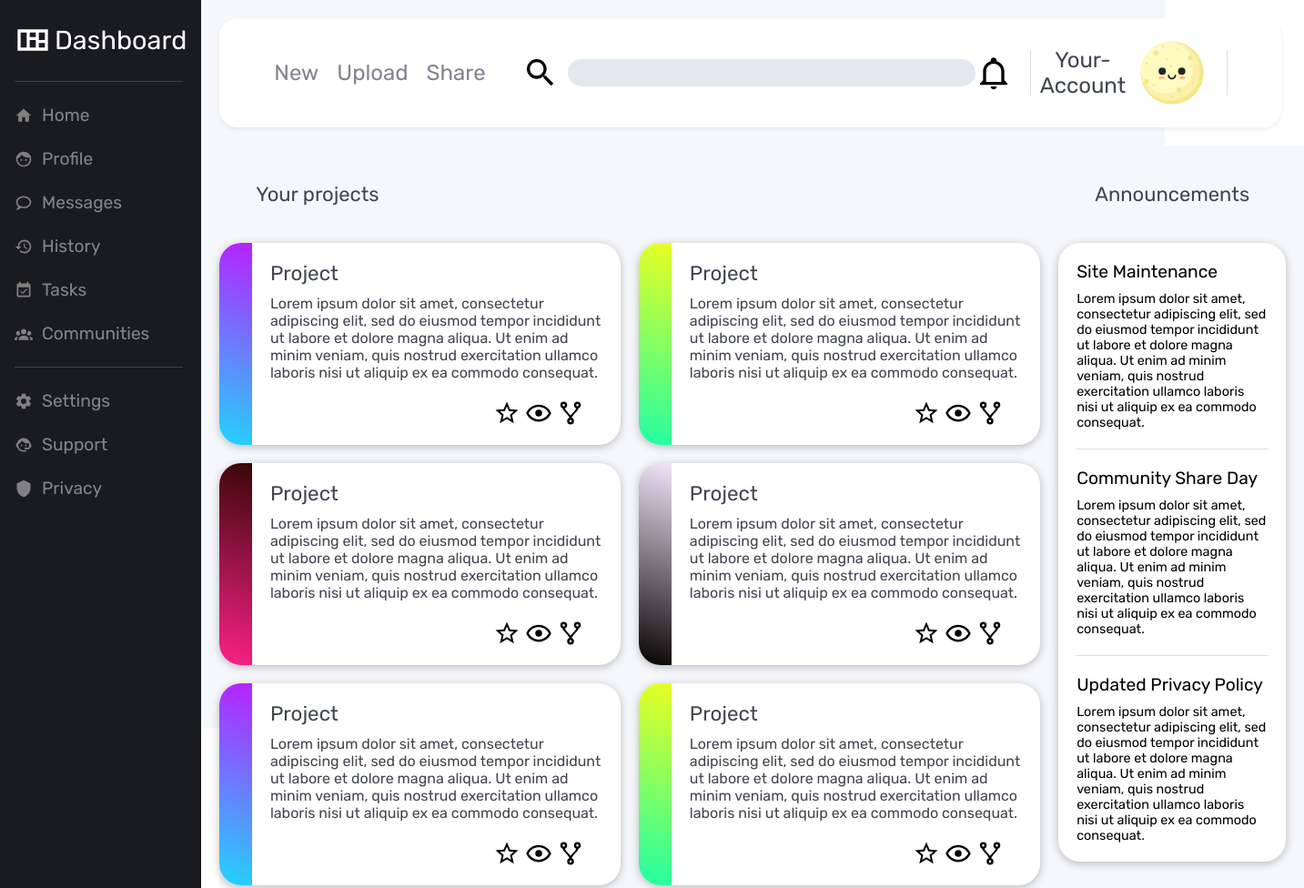
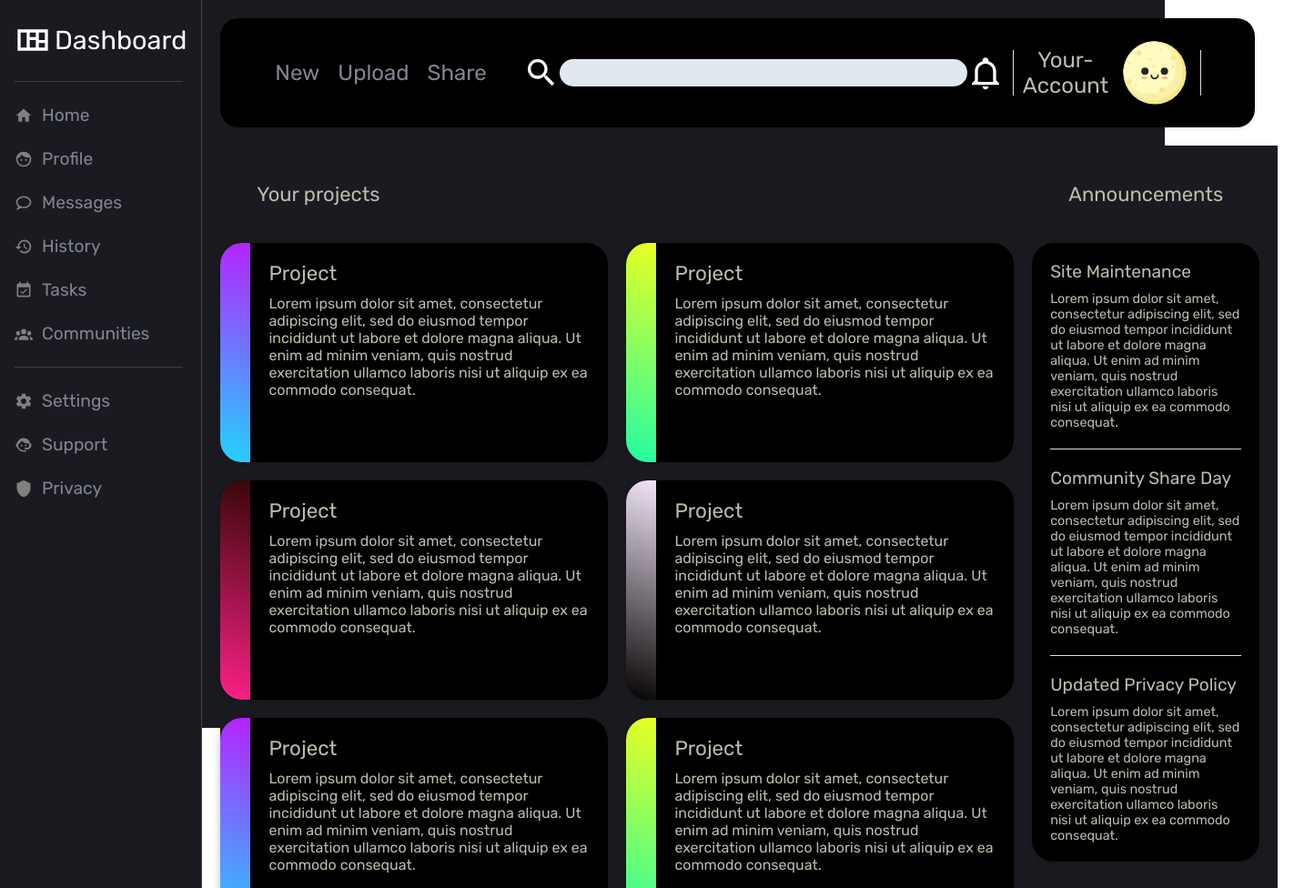
Before and after one commit to Aranosy/admin-dashboard, a plain HTML site: page index.html in a window 1280 px wide. Shown: the top 976 px of the page at 91% size, 1433 px wide, since content can reach past the window. Drawn offline with Linux system fonts and the light colour scheme.

Commit message:
Dark-mode rules

```diff
--- a/index.html
+++ b/index.html
@@ -7,7 +7,7 @@
     <title>Responsive Holy Grail</title>
     <link rel="stylesheet" href="styles.css">
   </head>
-  <body>
+  <body class="dark-mode">
     <div class="container">
         <div class="sidebar">
             <div class="logo">
--- a/styles.css
+++ b/styles.css
@@ -9,12 +9,23 @@ html {
 :root {
     --content-color: #f6f7fb;
     --side-bar: #1a1a21;
-    --content-font-color: rgb(65, 69, 81);
+    --content-font-color: #414551;
     --sidebar-font-color: #828490;
     --card-color: white;
     --divider-color: #40404a;
     --dashboard-color: white;
     --vertical-divider: #dbdde7;
+}
+
+.dark-mode {
+    --content-color: #1a1a21;
+    --side-bar: #1a1a21;
+    --content-font-color: #bebaae;
+    --sidebar-font-color: #828490;
+    --divider-color: #40404a;
+    --dashboard-color: rgb(0, 0, 0);
+    --vertical-divider: #dbdde7;
+
 }
 
 .container {
@@ -55,6 +66,7 @@ a {
     padding-top: 1.5rem;
     align-items: self-start;
     gap: 25px;
+    border-right: 0.5px solid var(--divider-color);
 }
 
 .logo {
@@ -117,7 +129,6 @@ a {
 
 .dashboard img {
     width: 40px;
-    padding-right: 10px;
 }
 
 .bar {
@@ -135,6 +146,11 @@ a {
     height: 30px;
     background-color: #e2e8f0;
     border-radius: 30px;
+}
+
+
+.dark-mode .bell, .dark-mode .search img {
+    filter: invert(100%);
 }
 
 .user {
@@ -218,13 +234,13 @@ a {
 
 .projects {
     display: grid;
-    color: var(--content-font-color);
     gap: 20px;
     grid-template-columns: repeat(auto-fit, minmax(300px, 1fr));
     grid-auto-rows: max-content;
 }
 
 .project {
+    color: var(--content-font-color);
     background-color: var(--dashboard-color);
     box-shadow: 0px 2px 10px rgba(0, 0, 0, 0.25);
     display: flex;
```
